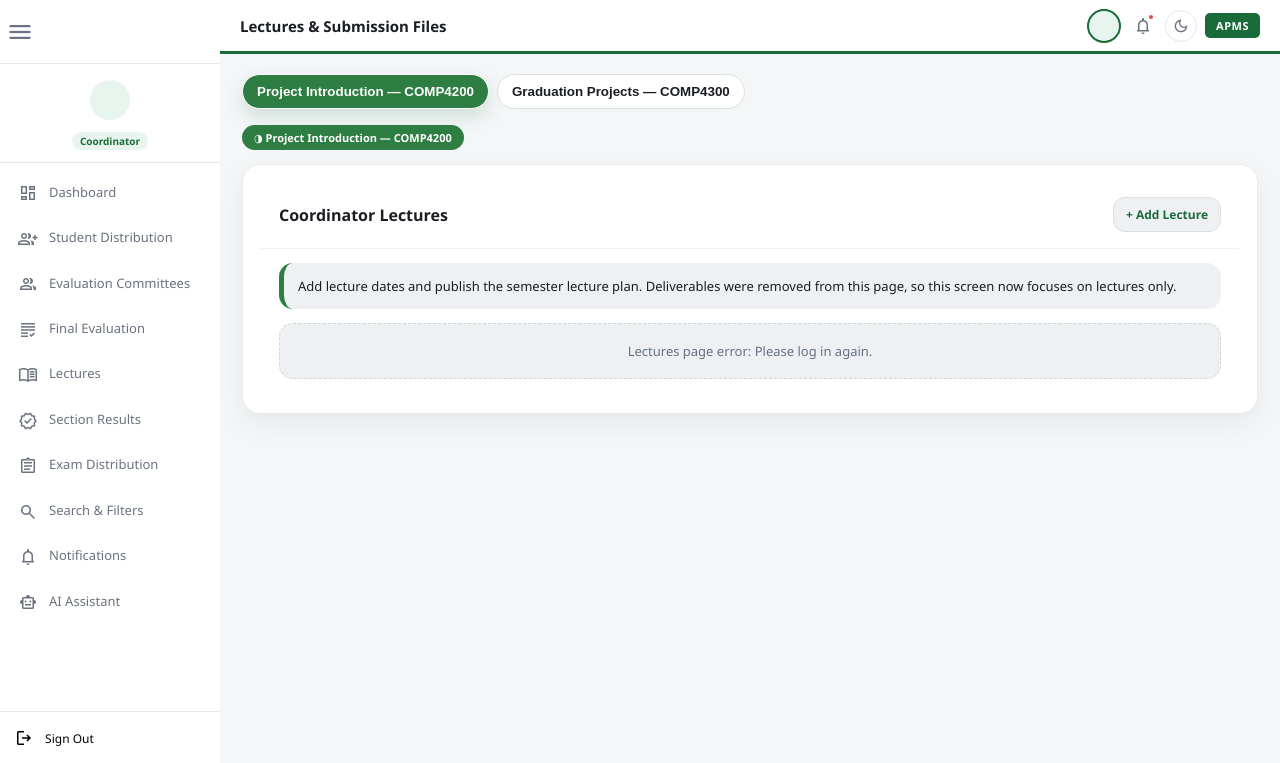
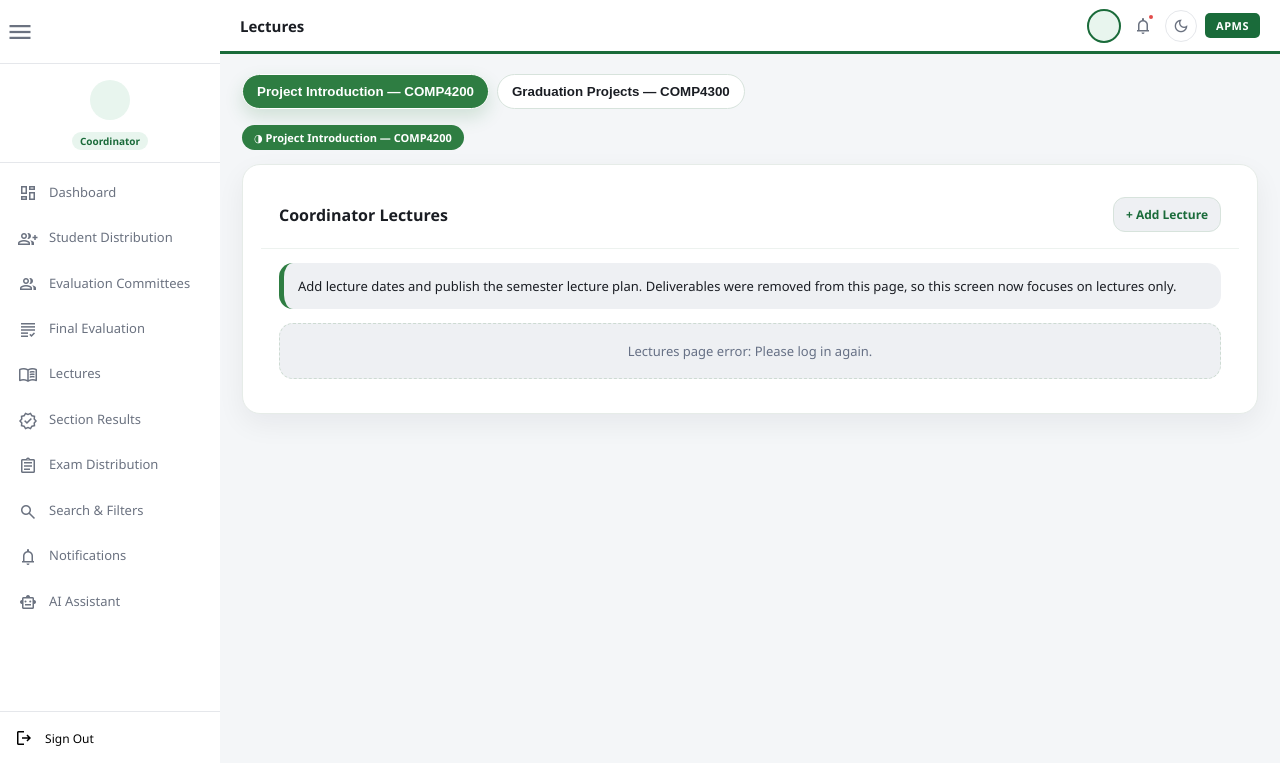
Before and after one commit to Rahaf-Badwan/Graduation_Project, a Flask app: template templates/coordinator/lectures.html in a window 1280 px wide. Shown: the top 763 px of the page. Run offline with Flask 3, Linux system fonts and the light colour scheme; the template is opened without the code that fills it, so the values that code supplies are empty.

Commit message:
lecture edit

```diff
--- a/templates/coordinator/lectures.html
+++ b/templates/coordinator/lectures.html
@@ -1,8 +1,8 @@
 {% extends 'coordinator/base.html' %}
 
-{% block page_title %}Lectures &amp; Submission Files{% endblock %}
+{% block page_title %}Lectures{% endblock %}
 {% block page_id %}lectures{% endblock %}
-{% block topbar_title %}Lectures &amp; Submission Files{% endblock %}
+{% block topbar_title %}Lectures{% endblock %}
 
 {% block content %}
 <style>
```
